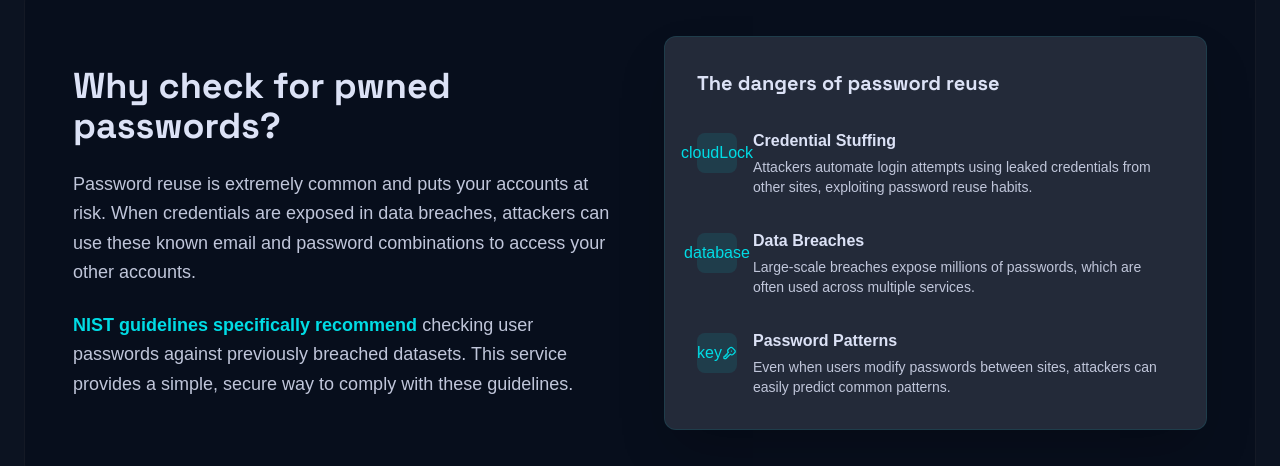
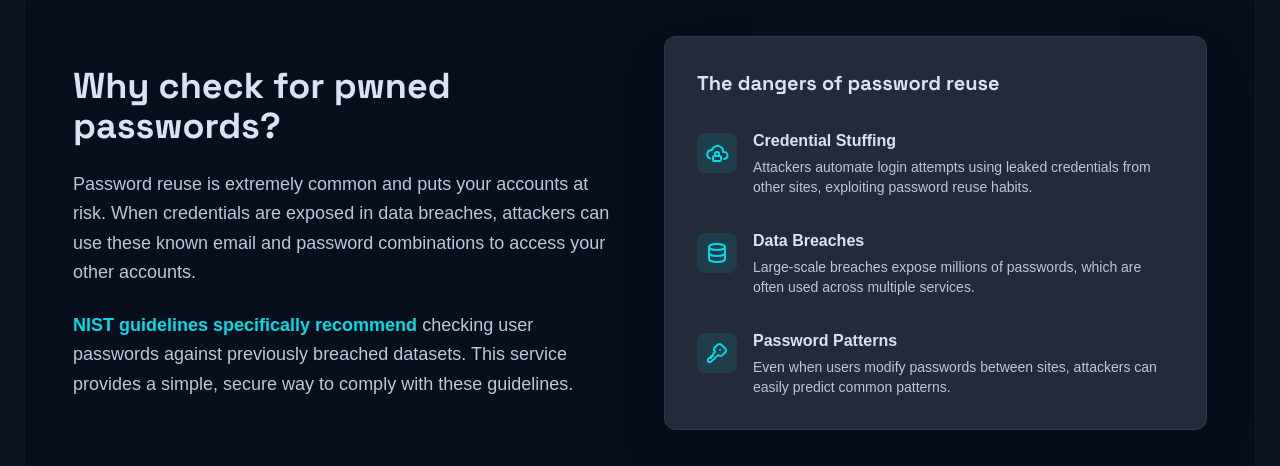
Before and after one commit to Inventus-s/breachcheck, a Next.js app: page / in a window 1280 px wide. Shown: the part 824-1290 px from the top of the page. Built offline with nearby package versions, Linux system fonts and the light colour scheme.

Commit message:
small correction

```diff
--- a/app/page.tsx
+++ b/app/page.tsx
@@ -221,9 +221,6 @@ export default function Home() {
                   ].map((item, i) => (
                     <div key={i} className="flex gap-4">
                       <div className="mt-1 w-10 h-10 rounded-lg bg-primary/10 flex items-center justify-center shrink-0">
-                        <span className="text-primary">
-                          {item.icon}
-                        </span>
                         <Icon name={item.icon as IconName} className="text-primary" />
                       </div>
                       <div>
```
